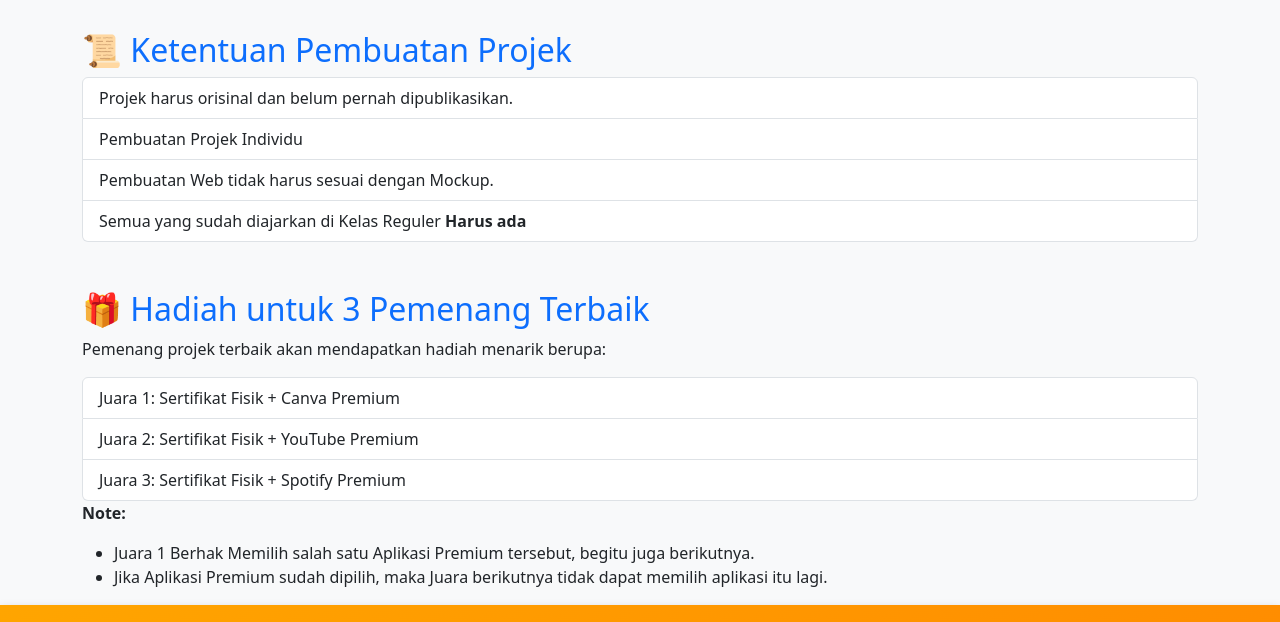
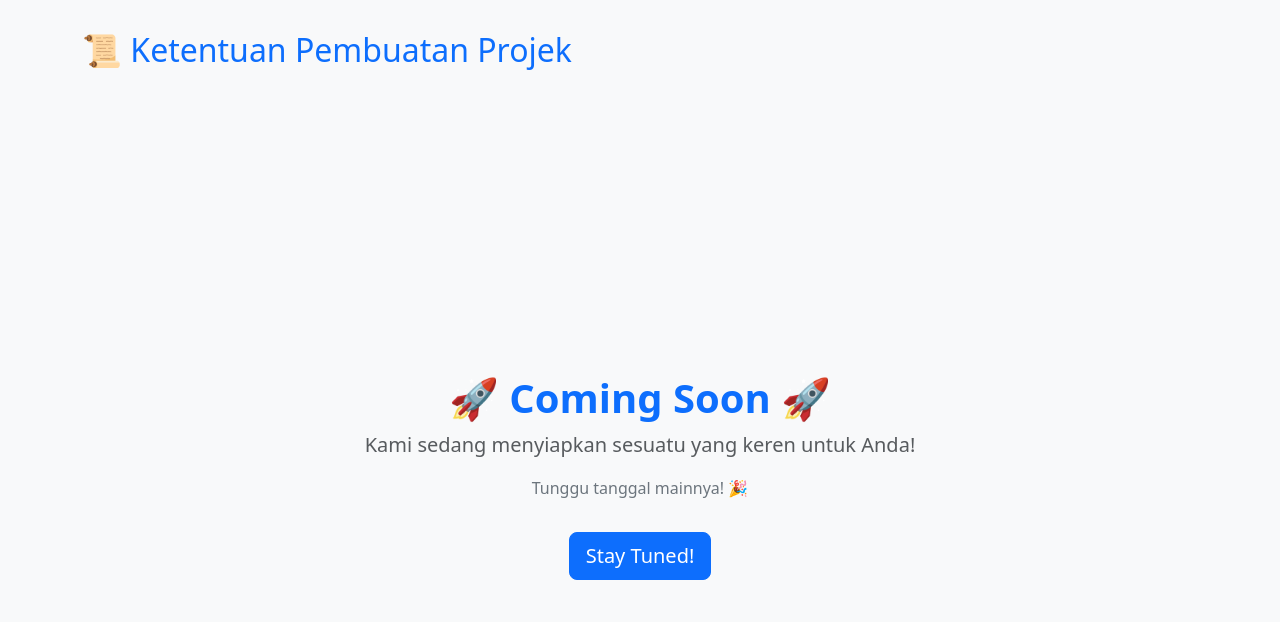
Before and after one commit to Kafabi0/Buku-Panduan-Sc, a plain HTML site: page ketentuan.html in a window 1280 px wide. Shown: the part 147-769 px from the top of the page. Drawn offline with nearby package versions, Linux system fonts and the light colour scheme.

Commit message:
Update ketentuan.html

```diff
--- a/ketentuan.html
+++ b/ketentuan.html
@@ -107,25 +107,22 @@
     <!-- KONTEN UTAMA -->
     <div class="container mt-4">
         <h2 class="text-primary">📜 Ketentuan Pembuatan Projek</h2>
-        <ul class="list-group">
-            <li class="list-group-item">Projek harus orisinal dan belum pernah dipublikasikan.</li>
-            <li class="list-group-item">Pembuatan Projek Individu</li>
-            <li class="list-group-item">Pembuatan Web tidak harus sesuai dengan Mockup.</li>
-            <li class="list-group-item">Semua yang sudah diajarkan di Kelas Reguler <b>Harus ada</b></li>
-        </ul>
+        <div class="d-flex flex-column align-items-center justify-content-center vh-100 text-center">
+            <h1 class="fw-bold text-primary">🚀 Coming Soon 🚀</h1>
+            <p class="lead text-muted">Kami sedang menyiapkan sesuatu yang keren untuk Anda!</p>
+            <p class="text-secondary">Tunggu tanggal mainnya! 🎉</p>
+            <button class="btn btn-primary btn-lg mt-3">Stay Tuned!</button>
+        </div>
+
 
         <h2 class="text-primary mt-5">🎁 Hadiah untuk 3 Pemenang Terbaik</h2>
-        <p>Pemenang projek terbaik akan mendapatkan hadiah menarik berupa:</p>
-        <ul class="list-group">
-            <li class="list-group-item">Juara 1: Sertifikat Fisik + Canva Premium</li>
-            <li class="list-group-item">Juara 2: Sertifikat Fisik + YouTube Premium</li>
-            <li class="list-group-item">Juara 3: Sertifikat Fisik + Spotify Premium</li>
-        </ul>
-        <p><b>Note:</b></p>
-        <ul>
-            <li>Juara 1 Berhak Memilih salah satu Aplikasi Premium tersebut, begitu juga berikutnya.</li>
-            <li>Jika Aplikasi Premium sudah dipilih, maka Juara berikutnya tidak dapat memilih aplikasi itu lagi.</li>
-        </ul>
+        <div class="d-flex flex-column align-items-center justify-content-center vh-100 text-center">
+            <h1 class="fw-bold text-primary">🚀 Coming Soon 🚀</h1>
+            <p class="lead text-muted">Kami sedang menyiapkan sesuatu yang keren untuk Anda!</p>
+            <p class="text-secondary">Tunggu tanggal mainnya! 🎉</p>
+            <button class="btn btn-primary btn-lg mt-3">Stay Tuned!</button>
+        </div>
+
     </div>
 
     <!-- FOOTER -->
```
